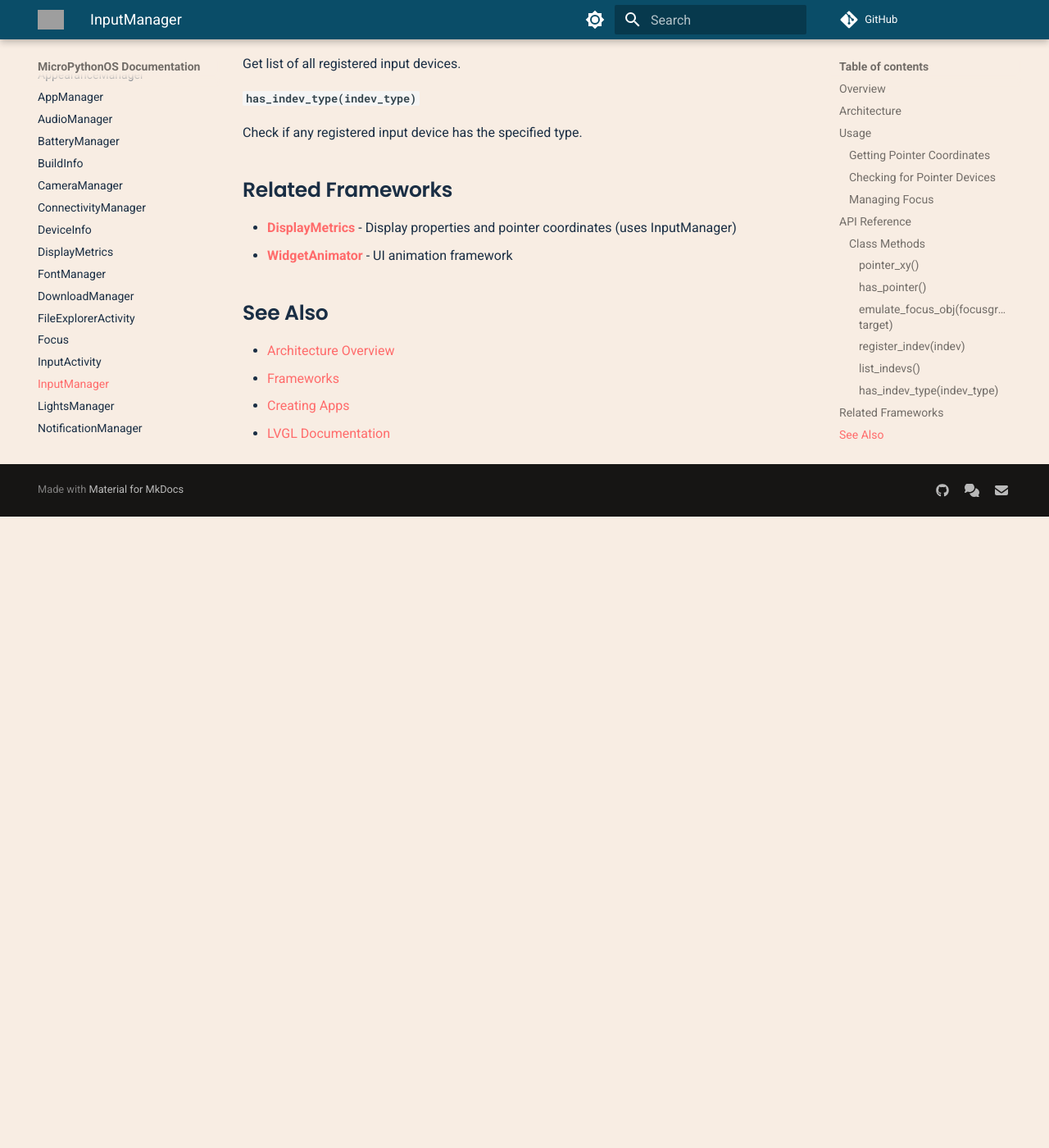
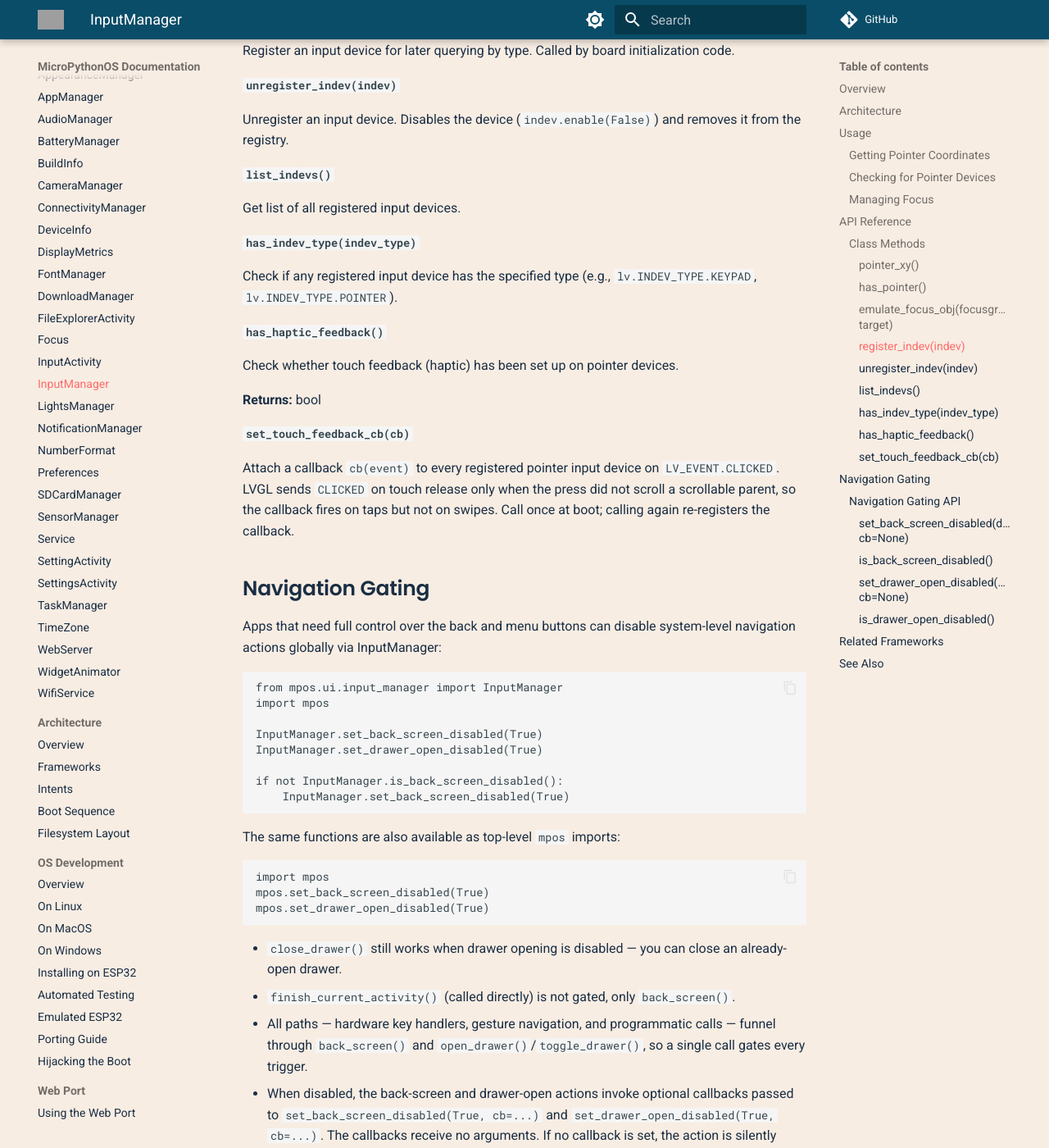
Before and after one commit to MicroPythonOS/docs, an MkDocs documentation site: the page built from docs/frameworks/input-manager.md, in a window 1280 px wide and 1400 px high, scrolled down 2302 px. Shown: the whole window at 82% size. Built offline with MkDocs 1.6.1 and Material for MkDocs 9.7.7, drawn with Linux system fonts in a browser that asks for light colours; comment, search, counter and statistics services are not loaded; before the commit the page ends 2932 px from its top, so only the background shows below that; some of the changed text lies outside the part shown; grey boxes are pictures that could not be loaded.

Commit message:
Move to InputManager

````diff
--- a/docs/frameworks/input-manager.md
+++ b/docs/frameworks/input-manager.md
@@ -11,6 +11,8 @@ InputManager centralizes all input-related operations in a single class with cla
 - **Testable** - InputManager can be tested independently
 - **Pointer Access** - Get current touch/pointer coordinates
 - **Device Registration** - Register and query available input devices by type
+- **Navigation Gating** - Disable system-level back and drawer-open actions globally
+- **Touch Feedback** - Attach haptic/touch-feedback callbacks to pointer devices
 
 ## Architecture
 
@@ -87,16 +89,69 @@ Check if any registered input device is a pointer/touch device.
 **Returns:** bool - True if a pointer device is registered
 
 #### `emulate_focus_obj(focusgroup, target)`
-Deprecated compatibility shim. Use `lv.group_focus_obj(target)` directly.
+**Deprecated.** Compatibility shim. Use `lv.group_focus_obj(target)` directly.
 
 #### `register_indev(indev)`
-Register an input device for later querying by type.
+Register an input device for later querying by type. Called by board initialization code.
+
+#### `unregister_indev(indev)`
+Unregister an input device. Disables the device (`indev.enable(False)`) and removes it from the registry.
 
 #### `list_indevs()`
 Get list of all registered input devices.
 
 #### `has_indev_type(indev_type)`
-Check if any registered input device has the specified type.
+Check if any registered input device has the specified type (e.g., `lv.INDEV_TYPE.KEYPAD`, `lv.INDEV_TYPE.POINTER`).
+
+#### `has_haptic_feedback()`
+Check whether touch feedback (haptic) has been set up on pointer devices.
+
+**Returns:** bool
+
+#### `set_touch_feedback_cb(cb)`
+Attach a callback `cb(event)` to every registered pointer input device on `LV_EVENT.CLICKED`. LVGL sends `CLICKED` on touch release only when the press did not scroll a scrollable parent, so the callback fires on taps but not on swipes. Call once at boot; calling again re-registers the callback.
+
+## Navigation Gating
+
+Apps that need full control over the back and menu buttons can disable system-level navigation actions globally via InputManager:
+
+```python
+from mpos.ui.input_manager import InputManager
+import mpos
+
+InputManager.set_back_screen_disabled(True)
+InputManager.set_drawer_open_disabled(True)
+
+if not InputManager.is_back_screen_disabled():
+    InputManager.set_back_screen_disabled(True)
+```
+
+The same functions are also available as top-level `mpos` imports:
+
+```python
+import mpos
+mpos.set_back_screen_disabled(True)
+mpos.set_drawer_open_disabled(True)
+```
+
+- `close_drawer()` still works when drawer opening is disabled — you can close an already-open drawer.
+- `finish_current_activity()` (called directly) is not gated, only `back_screen()`.
+- All paths — hardware key handlers, gesture navigation, and programmatic calls — funnel through `back_screen()` and `open_drawer()`/`toggle_drawer()`, so a single call gates every trigger.
+- When disabled, the back-screen and drawer-open actions invoke optional callbacks passed to `set_back_screen_disabled(True, cb=...)` and `set_drawer_open_disabled(True, cb=...)`. The callbacks receive no arguments. If no callback is set, the action is silently consumed.
+
+### Navigation Gating API
+
+#### `set_back_screen_disabled(disabled, cb=None)`
+Disable or enable the back-screen navigation action. When `disabled=True`, back-screen actions are consumed (optionally invoking `cb`).
+
+#### `is_back_screen_disabled()`
+**Returns:** bool — True if back-screen navigation is currently disabled.
+
+#### `set_drawer_open_disabled(disabled, cb=None)`
+Disable or enable the top-menu drawer open action. When `disabled=True`, drawer-open actions are consumed (optionally invoking `cb`).
+
+#### `is_drawer_open_disabled()`
+**Returns:** bool — True if drawer opening is currently disabled.
 
 ## Related Frameworks
 
````
Also changed, not shown: docs/apps/app-lifecycle.md (+1 -28 lines).
